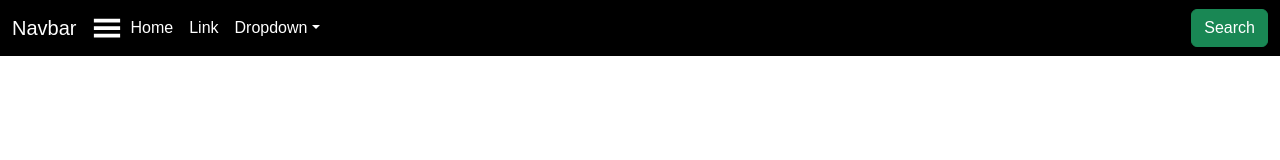
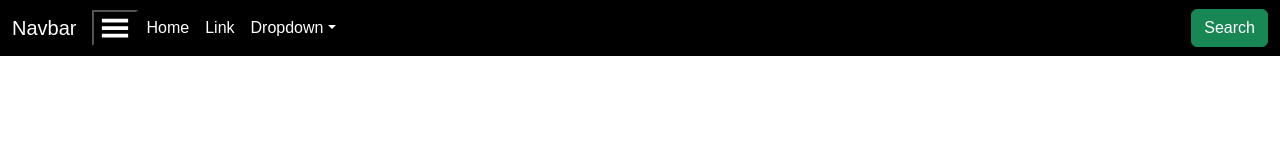
Before and after one commit to Clyde369/blockchain-demo-dapp, a React (Create React App) app: page / in a window 1280 px wide. Shown: the top 160 px of the page. Built offline with nearby package versions, Linux system fonts and the light colour scheme; a web font is replaced by a local one.

Commit message:
made the hamburger a button for desktop

```diff
--- a/src/components/Sidebar.jsx
+++ b/src/components/Sidebar.jsx
@@ -19,10 +19,12 @@ const Sidebar = () => {
       <nav class="navbar navbar-expand-lg bg-light">
          <div class="container-fluid">
             <a class="navbarMain navbar-brand" href="/">Navbar</a>
-            <GiHamburgerMenu
-               className="hamburger-menu-desktop"
-               type="button" data-bs-toggle="collapse" data-bs-target="#navbarSupportedContent" aria-controls="navbarSupportedContent" aria-expanded="false" aria-label="Toggle navigation"
-            />
+            <button style={{backgroundColor: 'black'}}>
+               <GiHamburgerMenu
+                  className="hamburger-menu-desktop"
+                  type="button" data-bs-toggle="collapse" data-bs-target="#navbarSupportedContent" aria-controls="navbarSupportedContent" aria-expanded="false" aria-label="Toggle navigation"
+               />
+            </button>
             <div class="collapse navbar-collapse" id="navbarSupportedContent">
                <ul class="navbar-nav me-auto mb-2 mb-lg-0">
                   <li class="nav-item">
```
